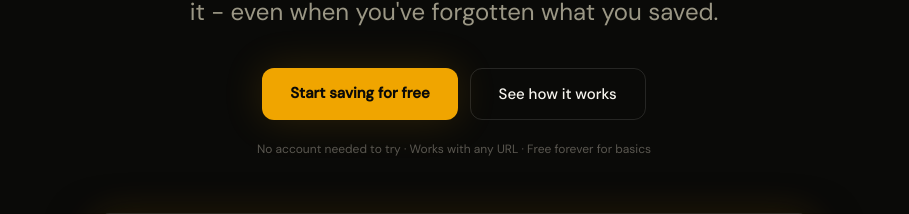
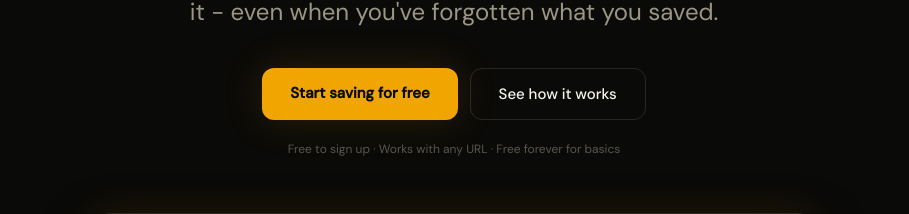
Before and after one commit to MinitJain/recall, a Next.js app in the folder client/: page / in a window 1280 px wide. Shown: the part 790-1004 px from the top of the page, without its empty margins (186-1095 px from the left). Built offline with nearby package versions, Linux system fonts and the light colour scheme; no server answers.

Commit message:
fix(ui): replace false 'no account needed' claim on landing page
Users must sign up to save bookmarks. Changed to 'Free to sign up'
which is accurate and still a positive selling point.

Co-Authored-By: Claude Sonnet 4.6 <noreply@anthropic.com>

```diff
--- a/client/src/app/page.tsx
+++ b/client/src/app/page.tsx
@@ -121,7 +121,7 @@ if (user) redirect("/app");
           </div>
 
           <p style={{ fontSize: 12, color: "var(--lp-text-muted)", animation: "fadeUp 0.5s ease both 200ms" }}>
-            No account needed to try · Works with any URL · Free forever for basics
+            Free to sign up · Works with any URL · Free forever for basics
           </p>
 
           {/* Hero mockup */}
```
